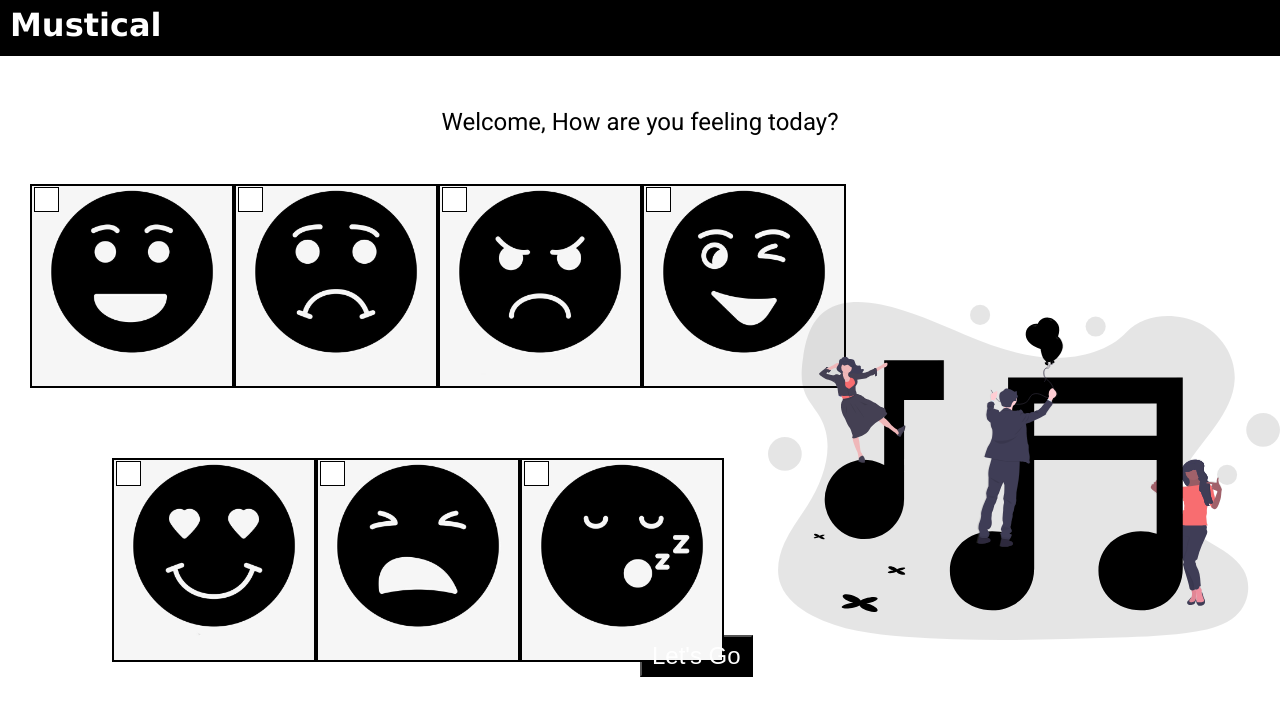
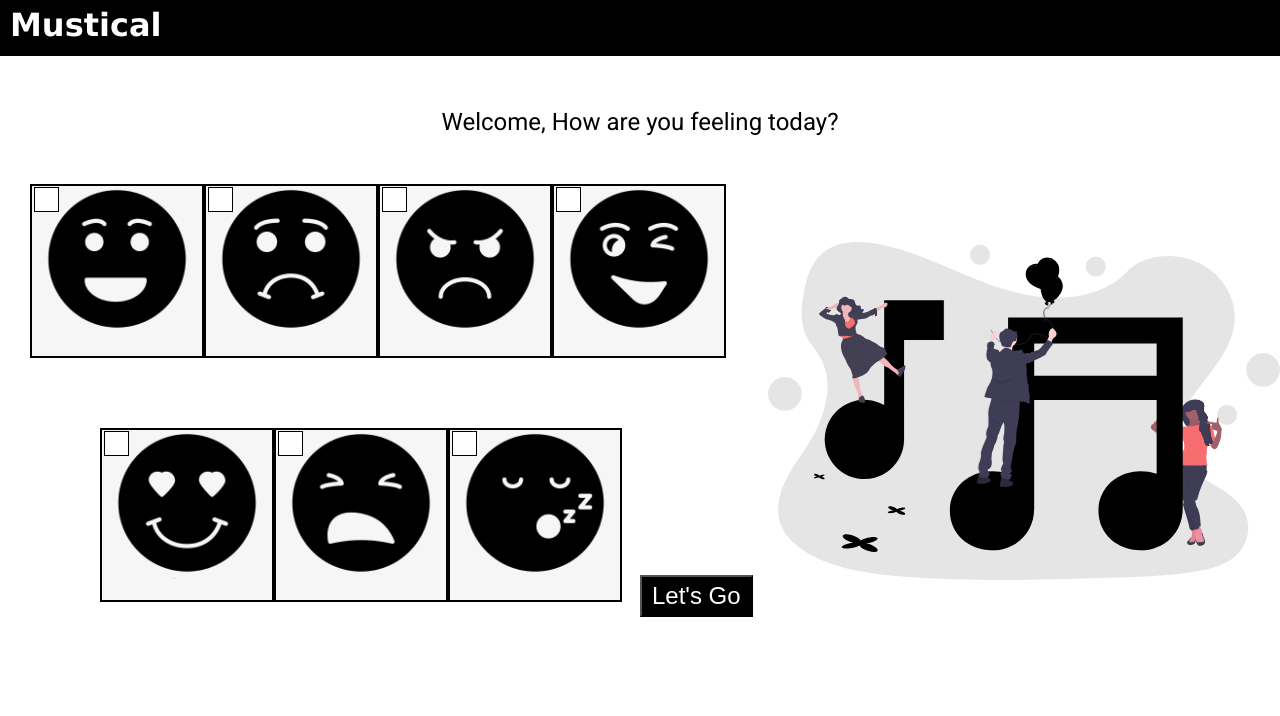
Before and after one commit to axDxs/MUSTICAL, an Angular app: page /home in a window 1280 px wide. Shown: the top 716 px of the page. Built offline with nearby package versions, Linux system fonts and the light colour scheme.

Commit message:
homeimagesizechange

```diff
--- a/package.json
+++ b/package.json
@@ -17,7 +17,7 @@
     "@angular/compiler": "~11.2.6",
     "@angular/core": "~11.2.6",
     "@angular/forms": "~11.2.6",
-    "@angular/material": "^11.2.9",
+    "@angular/material": "^11.2.10",
     "@angular/platform-browser": "~11.2.6",
     "@angular/platform-browser-dynamic": "~11.2.6",
     "@angular/router": "~11.2.6",
--- a/src/app/home/home.component.css
+++ b/src/app/home/home.component.css
@@ -8,8 +8,8 @@ body {font-family: Arial, Helvetica, sans-serif;}
 img.image{
     opacity: 1;
     display: block;
-    width: 200px;
-    height:200px;
+    width: 170px;
+    height: 170px;
     padding: auto;
     border: 2px solid black;
     margin: 0px;
--- a/src/custom-theme.scss
+++ b/src/custom-theme.scss
@@ -32,3 +32,38 @@ $mustical-theme: mat-light-theme((
 // Alternatively, you can import and @include the theme mixins for each component
 // that you are using.
 @include angular-material-theme($mustical-theme);
+
+
+// Custom Theming for Angular Material
+// For more information: https://material.angular.io/guide/theming
+@import '~@angular/material/theming';
+// Plus imports for other components in your app.
+
+// Include the common styles for Angular Material. We include this here so that you only
+// have to load a single css file for Angular Material in your app.
+// Be sure that you only ever include this mixin once!
+@include mat-core();
+
+// Define the palettes for your theme using the Material Design palettes available in palette.scss
+// (imported above). For each palette, you can optionally specify a default, lighter, and darker
+// hue. Available color palettes: https://material.io/design/color/
+$mustical-primary: mat-palette($mat-indigo);
+$mustical-accent: mat-palette($mat-pink, A200, A100, A400);
+
+// The warn palette is optional (defaults to red).
+$mustical-warn: mat-palette($mat-red);
+
+// Create the theme object. A theme consists of configurations for individual
+// theming systems such as "color" or "typography".
+$mustical-theme: mat-light-theme((
+  color: (
+    primary: $mustical-primary,
+    accent: $mustical-accent,
+    warn: $mustical-warn,
+  )
+));
+
+// Include theme styles for core and each component used in your app.
+// Alternatively, you can import and @include the theme mixins for each component
+// that you are using.
+@include angular-material-theme($mustical-theme);
```
Also changed, not shown: 1 other file (tests, documents, lock files or other folders).
